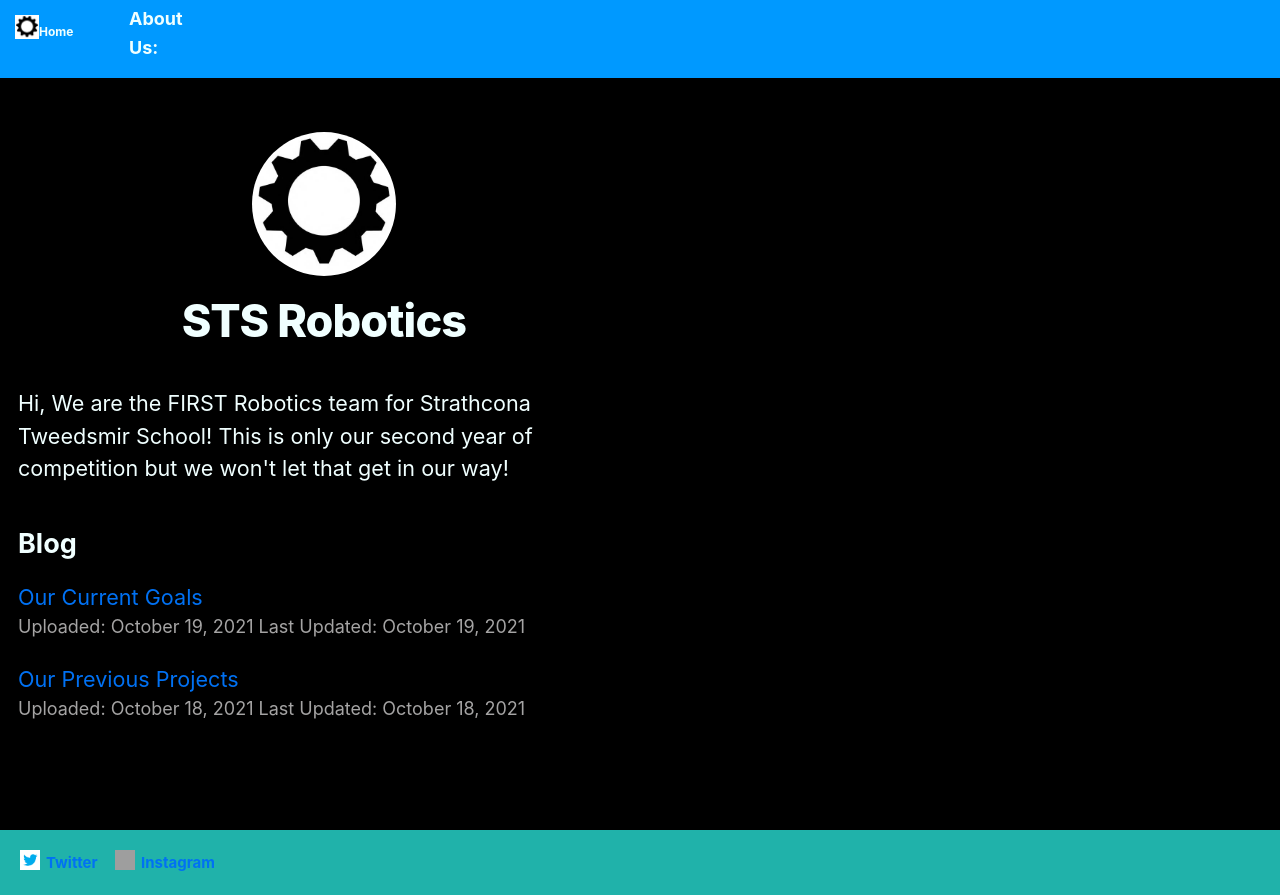
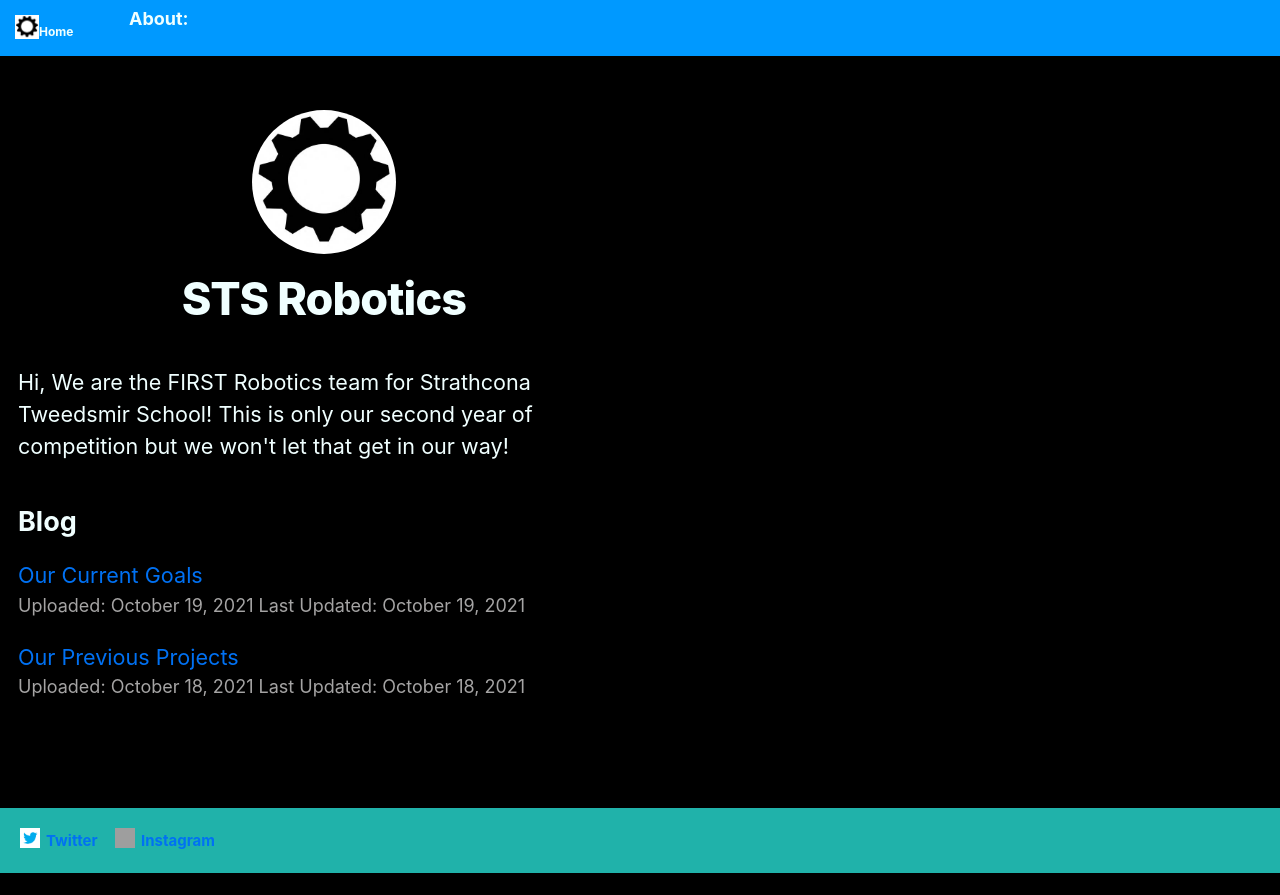
Before and after one commit to Moop3334/nextjs-blog, a Next.js app: page / in a window 1280 px wide. After the commit the page ends 873 px from the top, so only its background shows below. Built offline with nearby package versions, Linux system fonts and the light colour scheme; grey boxes are pictures that could not be loaded.

Commit message:
Updated Nav bar layout [up3]
Us was the problem, I hate my life

```diff
--- a/components/layout.js
+++ b/components/layout.js
@@ -27,7 +27,7 @@ export default function Layout({ children, home }) {
         <Link href="/about">
           <b className={styles.gridItem1}>
             <h1 className= {utilStyles.navTxt}>
-              About Us:
+              About:
             </h1>
           </b>
         </Link>
```
